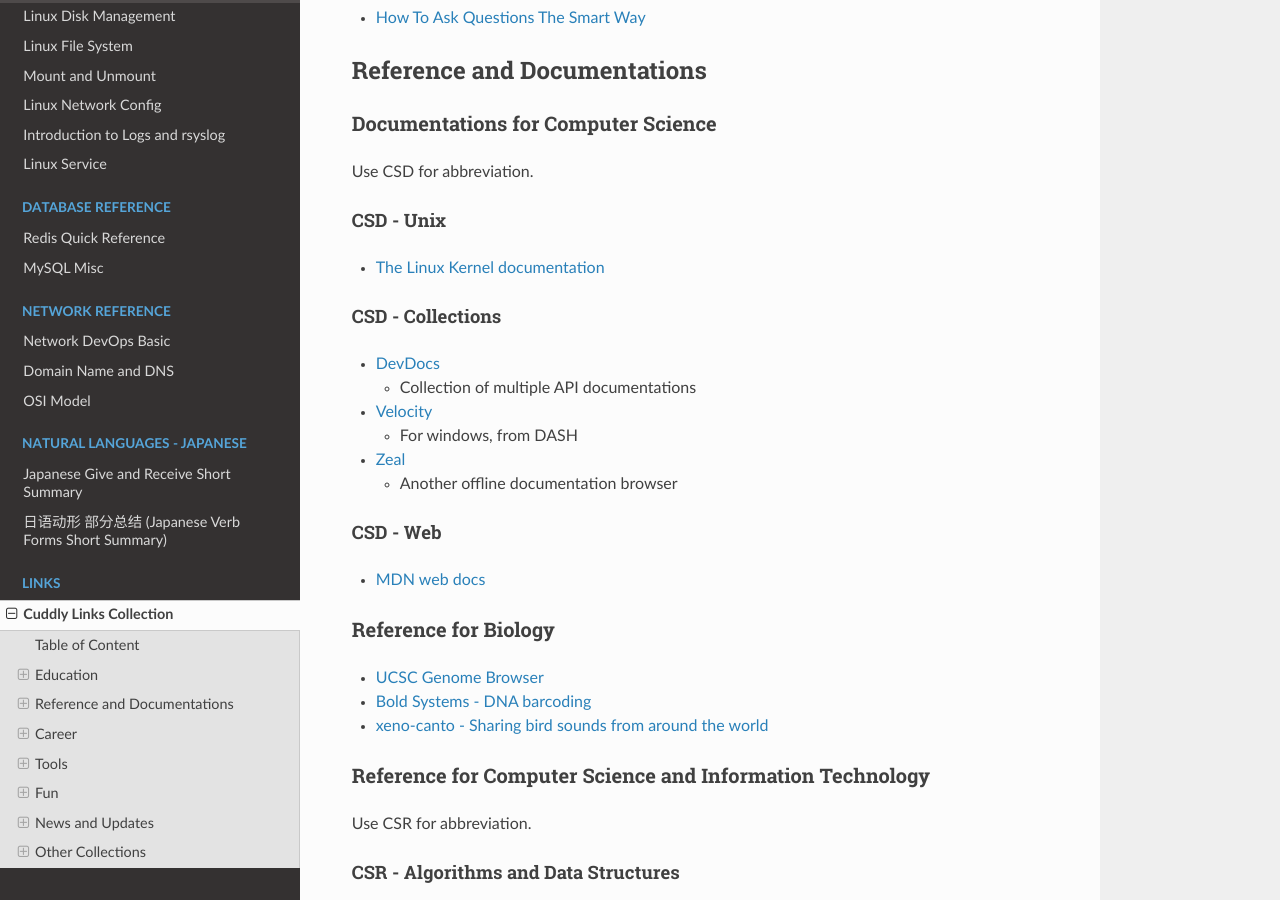
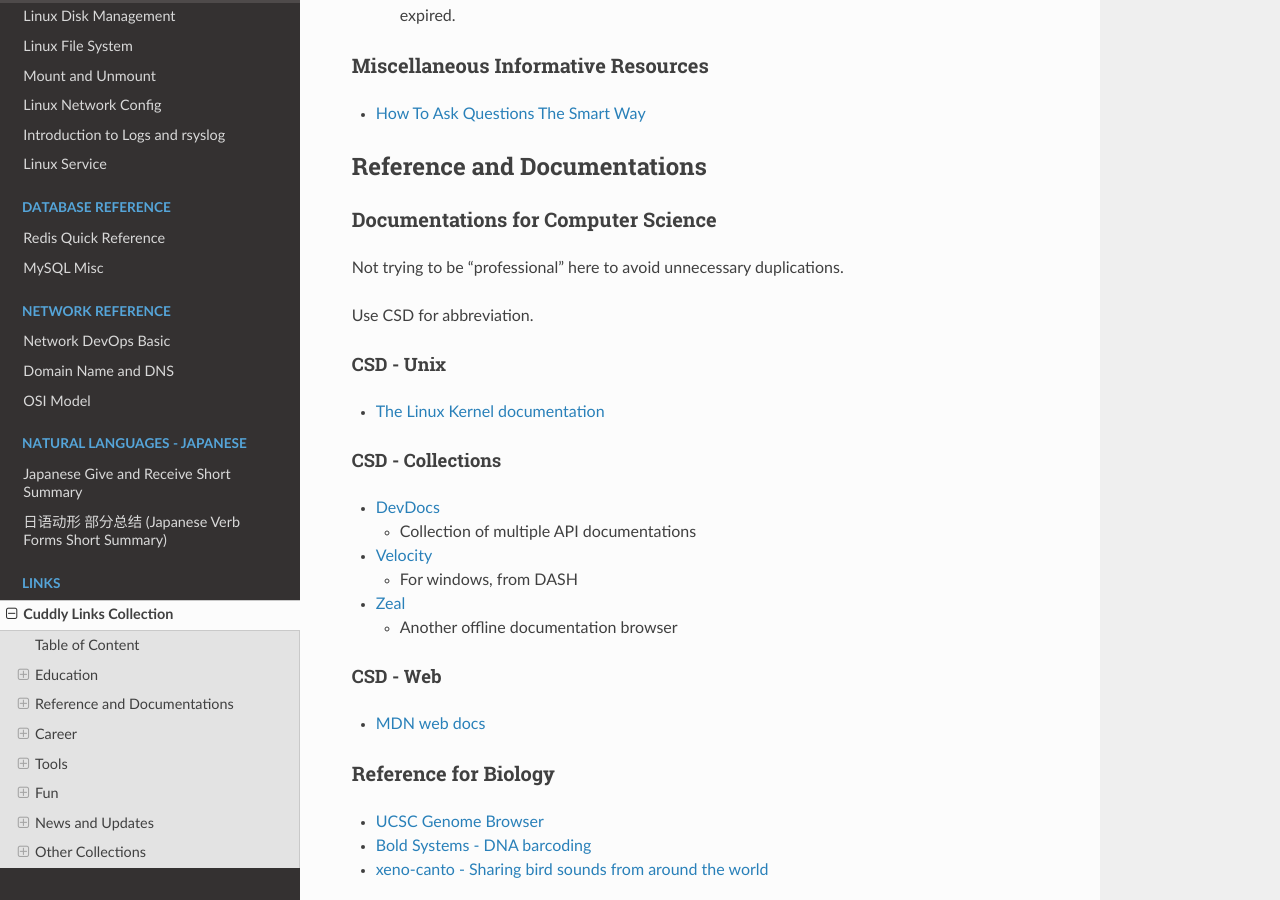
Before and after one commit to snowme34/snowme34.com, a Sphinx documentation site: the page built from docs/source/links/cuddly_links_collection.md, in a window 1280 px wide and 900 px high, scrolled down 6782 px. Built offline with Sphinx 7.4.7 and the Read the Docs theme 2.0.0, drawn with Linux system fonts in a browser that asks for light colours; some of the changed lines change nothing that is shown.

Commit message:
update links

```diff
--- a/docs/source/links/cuddly_links_collection.md
+++ b/docs/source/links/cuddly_links_collection.md
@@ -169,6 +169,10 @@
 JavaScript:
 
 * [A re-introduction to JavaScript (JS tutorial)](https://developer.mozilla.org/en-US/docs/Web/JavaScript/A_re-introduction_to_JavaScript)
+
+Go:
+
+* [Go wiki](https://github.com/golang/go/wiki)
 
 #### CS - General Online Schools
 
@@ -354,6 +358,8 @@
 ## Reference and Documentations
 
 ### Documentations for Computer Science
+
+Not trying to be "professional" here to avoid unnecessary duplications.
 
 Use CSD for abbreviation.
 
```
